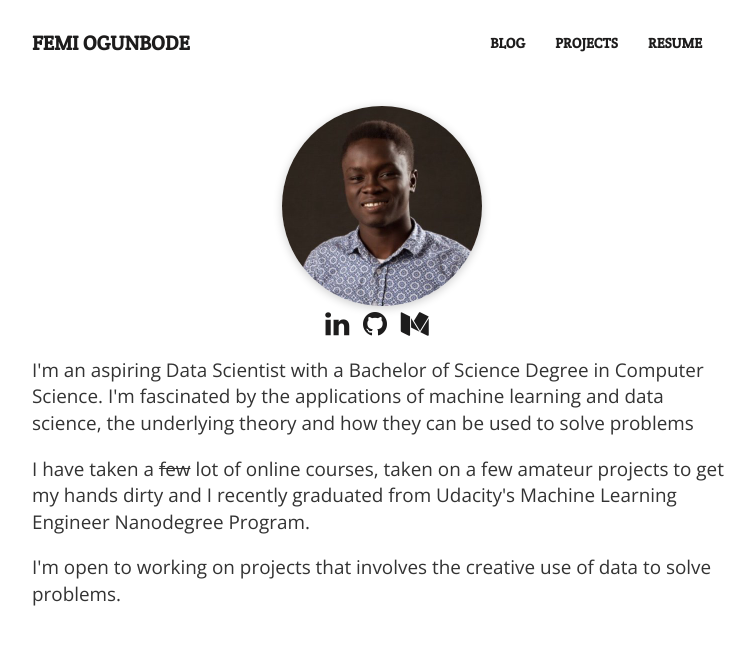
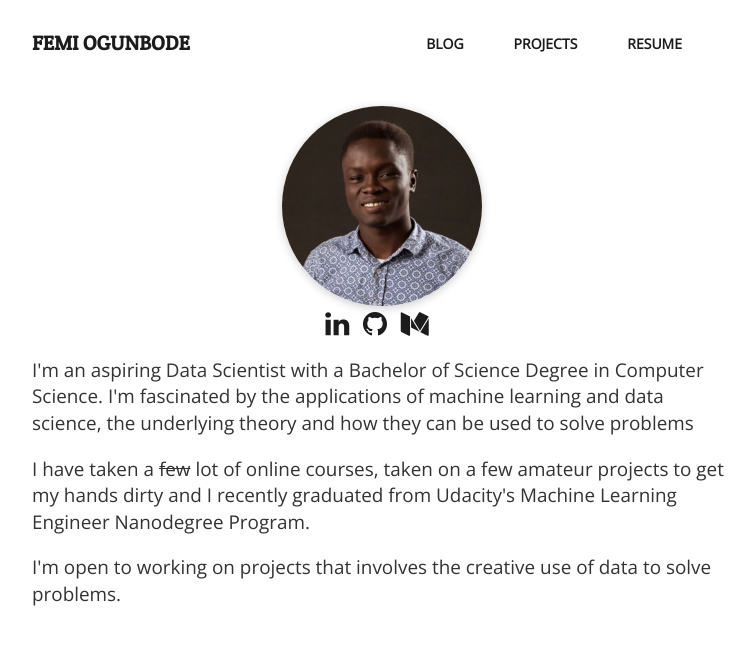
Before and after one commit to FemiOG/FemiOG.github.io, a Jekyll site: the page built from index.html, in a window 1280 px wide. Shown: the top 645 px of the page, without its empty margins (258-1013 px from the left). Built offline with Jekyll 4.4.1, drawn with Linux system fonts in a browser that asks for light colours; some web fonts are replaced.

Commit message:
Nav working on bad float

```diff
--- a/_layouts/default.html
+++ b/_layouts/default.html
@@ -11,10 +11,10 @@
 
         <nav>
             <ul>
-                <li><a class="left" href="/">Femi Ogunbode</a></li>
-                <li><a class="right" href="/resume/resume.pdf">Resume</a></li>
-                <li><a class="right" href="/projects">Projects</a></li>
-                <li><a class="right" href="/blog">Blog</a></li>
+                <li class="pull-left"><a class="left" href="/">Femi Ogunbode</a></li>
+                <li class="pull-right"><a class="right" href="/resume/resume.pdf">Resume</a></li>
+                <li class="pull-right"><a class="right" href="/projects">Projects</a></li>
+                <li class="pull-right"><a class="right" href="/blog">Blog</a></li>
                 <div class="clear"></div>
             </ul>
         </nav>
--- a/index.html
+++ b/index.html
@@ -27,22 +27,20 @@
 }
 nav ul li, footer ul li {
     display: inline;
-    margin-right: 20px;
 }
-nav a{
-    margin-right: 10px;
-}
-nav .left {
+
+nav .pull-left {
     float: left;
     font-weight: bold;
     font-size: 20px;
     text-transform: uppercase;
 }
 
-nav .right {
+nav .pull-right {
     float: right;
     margin-right: 30px;
     text-transform: uppercase;
+    font-family: "Open Sans", "ABeeZee", sans-serif;
     margin-top: 4px;
 }
 
```
